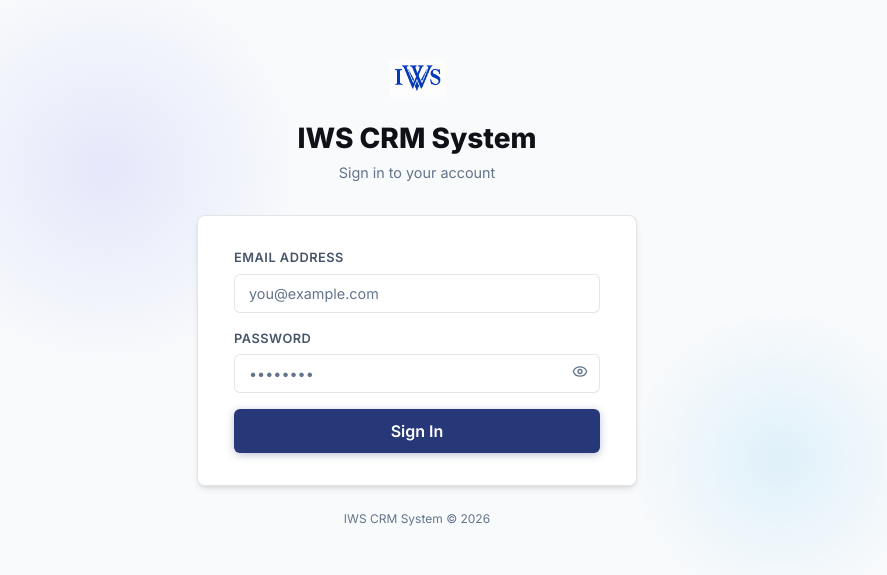
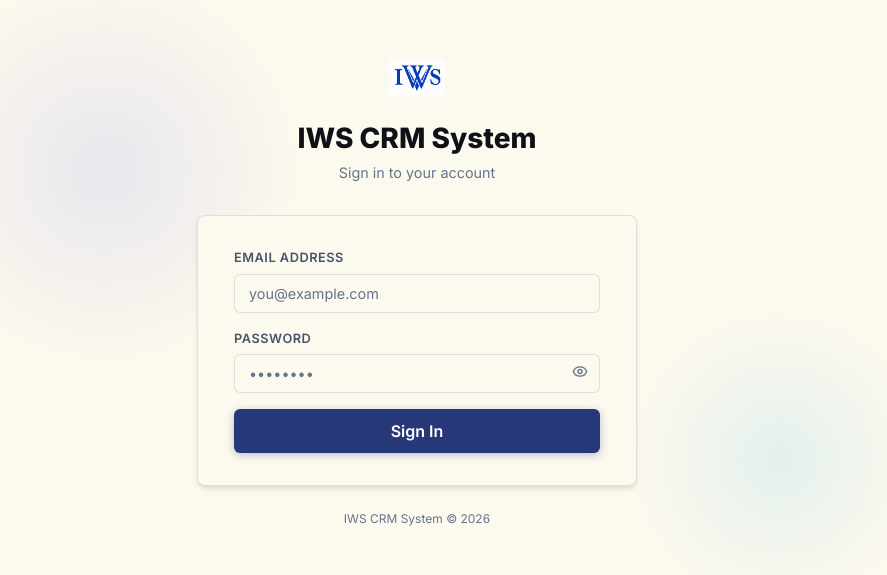
Before and after one commit to iwsfinserve-glitch/IWS-lead-generation-system, a React (Vite) app in the folder frontend-react/: page /login in a window 1280 px wide. Shown: the part 111-686 px from the top of the page, without its empty margins (223-1110 px from the left). Built offline with nearby package versions, Linux system fonts and the light colour scheme; no server answers.

Commit message:
style: update sidebar, main background, and card colors

```diff
--- a/frontend-react/src/index.css
+++ b/frontend-react/src/index.css
@@ -16,9 +16,9 @@
   --danger-dark: #dc2626;
 
   /* Neutral - Light Theme */
-  --bg: #f8fafc;
-  --bg-card: rgba(255, 255, 255, 0.95);
-  --bg-card-solid: #ffffff;
+  --bg: #fcf9ee;
+  --bg-card: #fcf9ee;
+  --bg-card-solid: #fcf9ee;
   --bg-hover: rgba(39, 56, 120, 0.08);
   --border: rgba(0, 0, 0, 0.1);
   --border-focus: rgba(39, 56, 120, 0.5);
@@ -30,7 +30,7 @@
 
   /* Sidebar - Light Theme */
   --sidebar-width: 240px;
-  --sidebar-bg: rgba(255, 255, 255, 0.98);
+  --sidebar-bg: #fff7c9;
   --sidebar-border: rgba(0, 0, 0, 0.08);
 
   /* Typography */
```
